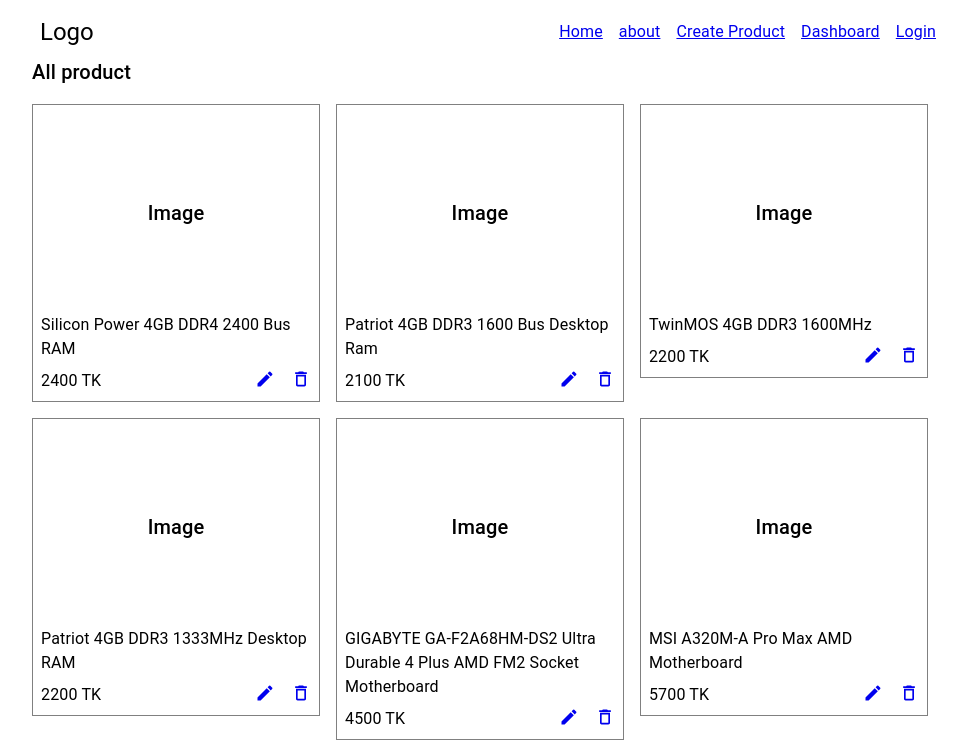
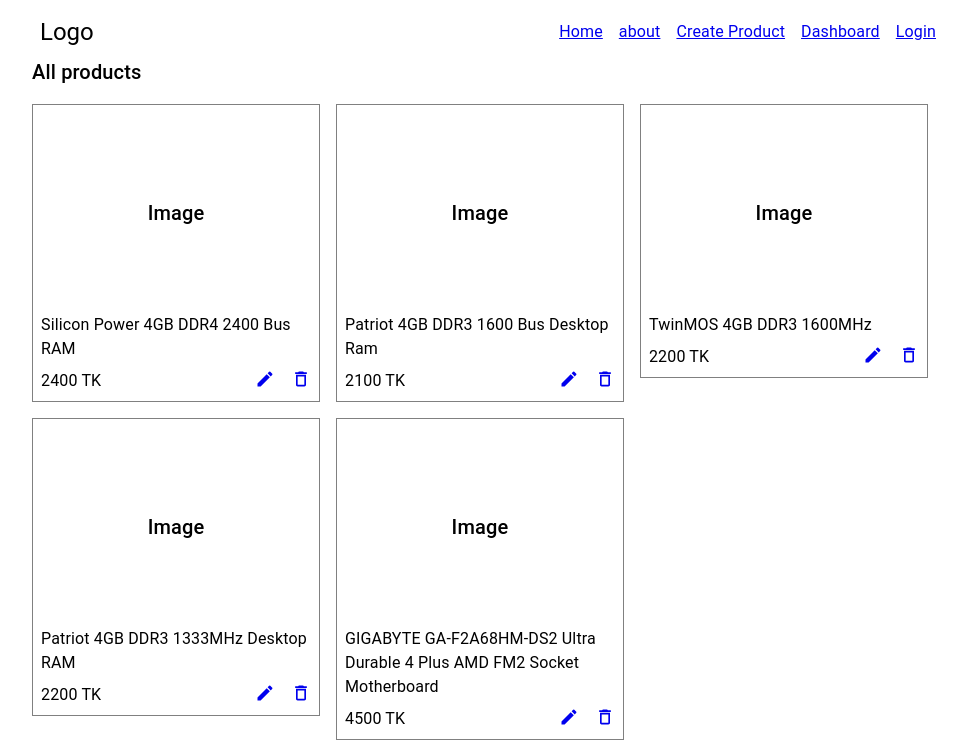
Before and after one commit to foysalkazi11/MdFoysalKazi_SE_JAVA_JS_1-, a React (Create React App) app: page / in a window 1280 px wide. Shown: the top 755 px of the page, without its empty margins (152-1118 px from the left). Built offline with nearby package versions, Linux system fonts and the light colour scheme.

Commit message:
add pagination

```diff
--- a/src/components/DisplayProduct.js
+++ b/src/components/DisplayProduct.js
@@ -1,10 +1,11 @@
-import React from 'react';
+import React,{useState,useEffect} from 'react';
 import {Container,Box,Typography,Grid,makeStyles,Tooltip} from '@material-ui/core';
 import {useSelector,useDispatch} from 'react-redux';
 import DeleteOutlineIcon from '@mui/icons-material/DeleteOutline';
 import {deleteProduct} from '../redux/slice/productSlice';
 import EditIcon from '@mui/icons-material/Edit';
 import { Link } from 'react-router-dom';
+import Pagination from '@mui/material/Pagination';
 
 const useStyle = makeStyles((theme)=>({
     productContainer:{
@@ -37,11 +38,26 @@
 }))
 
 const ShowProduct = () => {
-    const classes = useStyle()
-    const dispatch = useDispatch()
-    const {productList} = useSelector(state => state.product)
-    const {userInfo} = useSelector(state => state.user)
-    console.log(productList);
+    const classes = useStyle();
+    const dispatch = useDispatch();
+    const {productList} = useSelector(state => state.product);
+    const {userInfo} = useSelector(state => state.user);
+    const [pagination,setPagination] = useState([])
+    const [activePage, setActivePage] = useState(1);
+
+    const total = Math.ceil(productList.length / 5);
+
+  const handleChangePage = (event, newPage=1) => { // calculate pagination product
+    const newArray =  productList.slice((newPage - 1) * 5, newPage * 5 );
+    setPagination(newArray)
+    setActivePage(newPage);
+
+  };
+
+  useEffect(() => {
+    handleChangePage()
+  }, [productList])
+
 
     const removeProduct = (id)=>{ // delete one product from prodct list
         dispatch(deleteProduct({id}))
@@ -52,13 +68,13 @@
                 <Grid item xs={12}>
                     {productList?.length ?
                     <Box pb={2}>
-                    <Typography variant="h6">All product</Typography>
+                    <Typography variant="h6">All products</Typography>
                 </Box>
                     :null}
                 </Grid>
                 <Grid container item xs={12} spacing={2}>
-                    {productList.length ?
-                    productList?.map((item,index)=>{
+                    {pagination.length ?
+                    pagination?.map((item,index)=>{
                         return(
                             <Grid item xs={12} sm={6} md={4} key={index}>
                                 <Box display='flex' flexDirection="column" p={1} className={classes.productContainer}>
@@ -106,6 +122,17 @@
 
             </Grid>
 
+            {pagination.length ?
+            <Box display="flex" justifyContent="center" pt={3}>
+            <Pagination
+            count={total}
+            onChange={handleChangePage}
+            color="primary"
+            page={activePage}
+             />
+        </Box>
+             :null}
+
         </Container>
     )
 }
```
